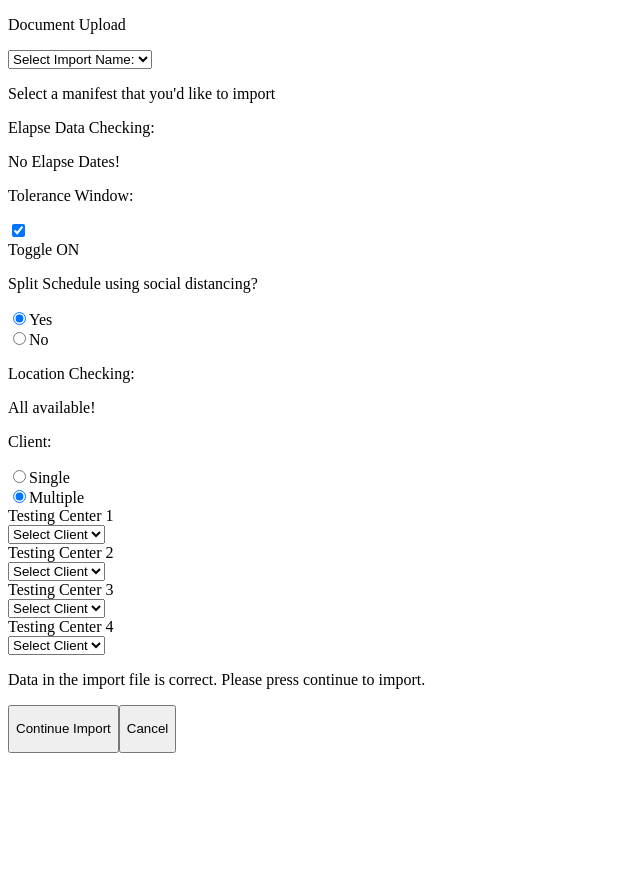
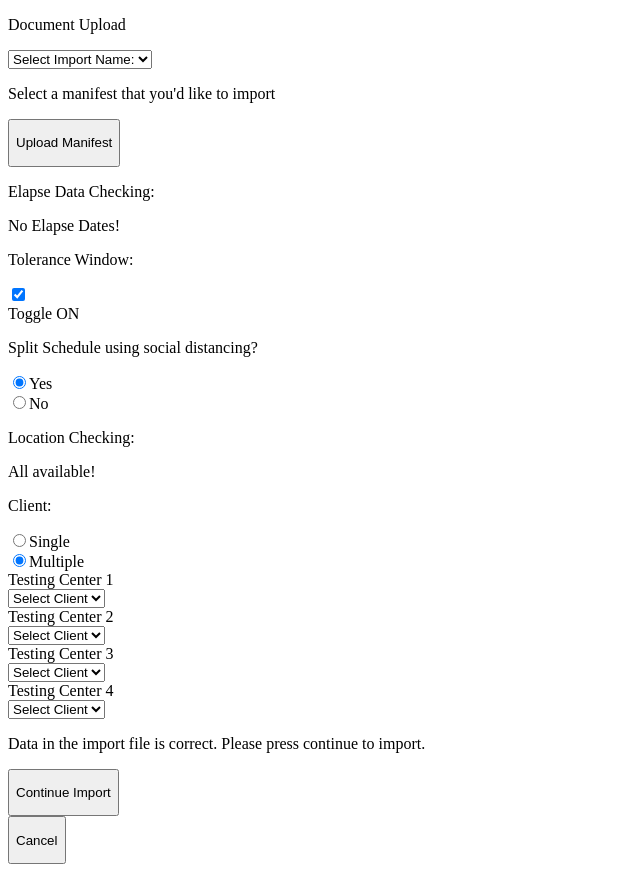
Before and after one commit to dvale94/skyhop-assessment, a Next.js app: page /DocumentUpload/DocumentUpload in a window 1280 px wide. Shown: the whole page, without its empty margins (0-640 px from the left). Before the commit the page ends 800 px from the top, so only its background shows below. Built offline with nearby package versions, Linux system fonts and the light colour scheme.

Commit message:
updated Button

```diff
--- a/src/components/Button.tsx
+++ b/src/components/Button.tsx
@@ -1,32 +1,26 @@
 type ButtonProps = {
   disabled?: boolean;
-  height?: string;
+  onClick?: () => void;
   primary?: boolean;
   text: string;
-  type?: 'submit' | 'reset' | 'button' | undefined;
-  width?: string;
+  type?: 'submit' | 'reset' | 'button';
 };
 
 export default function Button({
   disabled=false,
-  height='45px',
+  onClick,
   primary=true,
   text,
-  type=undefined,
-  width='240px'
+  type='button',
 }: ButtonProps) {
   return (
     <button
-      className={`
-        rounded-lg
-        ${primary ? 'bg-blue-900' : 'border-2 border-yellow-500'}
-        w-[${width}]
-        h-[${height}]
-      `}
+      className={`rounded-lg w-full h-full ${primary ? 'bg-blue-900 hover:bg-blue-800' : 'border-2 border-yellow-500 hover:border-blue-900'}`}
       disabled={disabled}
+      onClick={onClick}
       type={type}
     >
-      <p className={primary ? 'text-white' : 'text-yellow-500'}>{text}</p>
+      <p className={`text-sm ${primary ? 'text-white' : 'text-yellow-500'}`}>{text}</p>
     </button>
   )
 }
--- a/src/components/DocumentImportField.tsx
+++ b/src/components/DocumentImportField.tsx
@@ -1,7 +1,16 @@
+import Button from '@/src/components/Button';
+
 export default function DocumentImportField() {
   return (
-    <div className='h-[192px] border rounded-lg'>
+    <div>
+      <div className='flex flex-col items-center border rounded-lg p-4 gap-4'>
+        <div className='h-[118px] w-full border-2 border-dashed rounded-lg'>
 
+        </div>
+        <div className='flex w-[200px] h-[30px]'>
+          <Button text='Upload Manifest'/>
+        </div>
+      </div>
     </div>
   )
 }
--- a/src/pages/DocumentUpload/sections/Footer.tsx
+++ b/src/pages/DocumentUpload/sections/Footer.tsx
@@ -7,8 +7,12 @@ export default function Footer() {
         Data in the import file is correct. Please press continue to import.
       </p>
       <div className='flex flex-col md:flex-row md:gap-6 gap-3'>
-        <Button text='Continue Import' type='submit'/>
-        <Button primary={false} text='Cancel' type='reset'/>
+        <div className='flex w-[240px] h-[45px]'>
+          <Button text='Continue Import' type='submit'/>
+        </div>
+        <div className='flex w-[240px] h-[45px]'>
+          <Button primary={false} text='Cancel' type='reset'/>
+        </div>
       </div>
     </div>
   );
```
